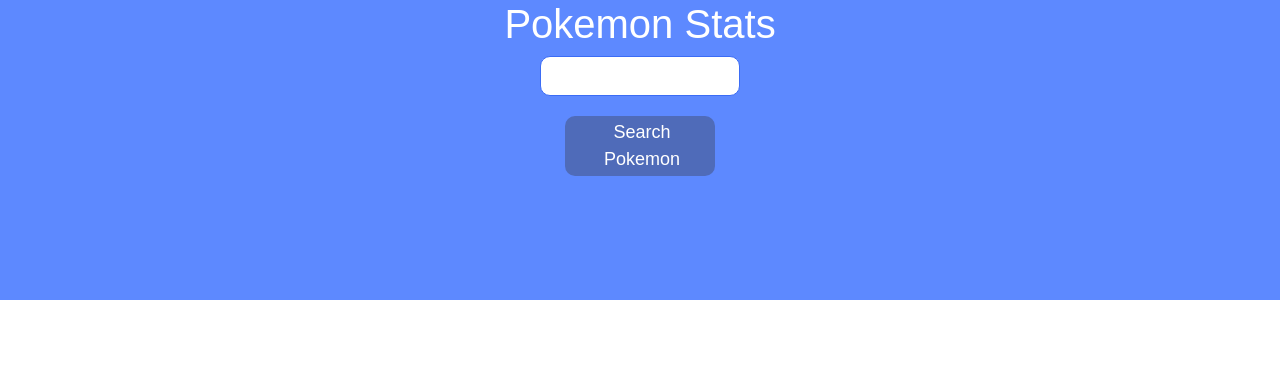
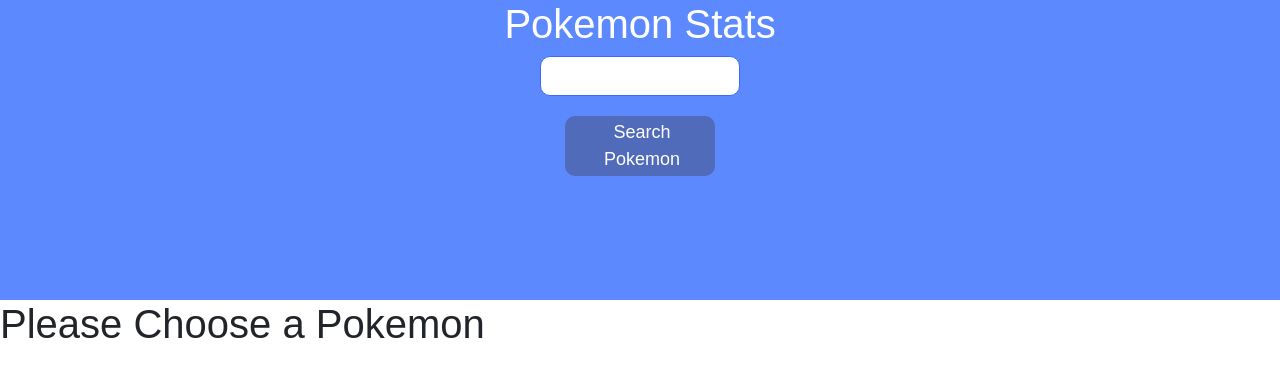
Before and after one commit to thomasmartinez114/pokedex2, a React (Create React App) app in the folder pokedex-app/: page / in a window 1280 px wide. Shown: the top 376 px of the page. Built offline with nearby package versions, Linux system fonts and the light colour scheme.

Commit message:
added flex column so Please choose pokemon msg is under the search

```diff
--- a/pokedex-app/src/App.css
+++ b/pokedex-app/src/App.css
@@ -7,20 +7,17 @@
   justify-content: center;
   font-family: Arial, Helvetica, sans-serif;
   font-size: 25px;
-
+  flex-direction: column;
 }
 
-
 .TitleSection {
-    background-color: #5D89FF;
+  background-color: #5d89ff;
   width: 100%;
   height: 300px;
   color: white;
   display: flex;
   flex-direction: column;
   align-items: center;
-
-
 }
 
 .TitleSection input {
--- a/pokedex-app/src/App.js
+++ b/pokedex-app/src/App.js
@@ -4,7 +4,16 @@
 
 const App = () => {
   const [pokemonName, setPokemonName] = useState('');
-  const [pokemon, setPokemon] = useState({});
+  const [pokemonChosen, setPokemonChosen] = useState(false);
+  const [pokemon, setPokemon] = useState({
+    name: '',
+    species: '',
+    img: '',
+    hp: '',
+    attack: '',
+    defense: '',
+    type: '',
+  });
 
   const searchPokemon = () => {
     Axios.get(`https://pokeapi.co/api/v2/pokemon/${pokemonName}`).then(
@@ -19,6 +28,7 @@
           defense: response.data.stats[2].base_stat,
           type: response.data.types[0].type.name,
         });
+        setPokemonChosen(true);
       }
     );
   };
@@ -35,6 +45,14 @@
         />
         <button onClick={searchPokemon}>Search Pokemon</button>
       </div>
+
+      <div className='DisplaySection'>
+        {!pokemonChosen ? (
+          <h1>Please Choose a Pokemon</h1>
+        ) : (
+          <h1>{pokemonName}</h1>
+        )}
+      </div>
     </div>
   );
 };
```
Lines whose indentation alone changed are shown as unchanged.
